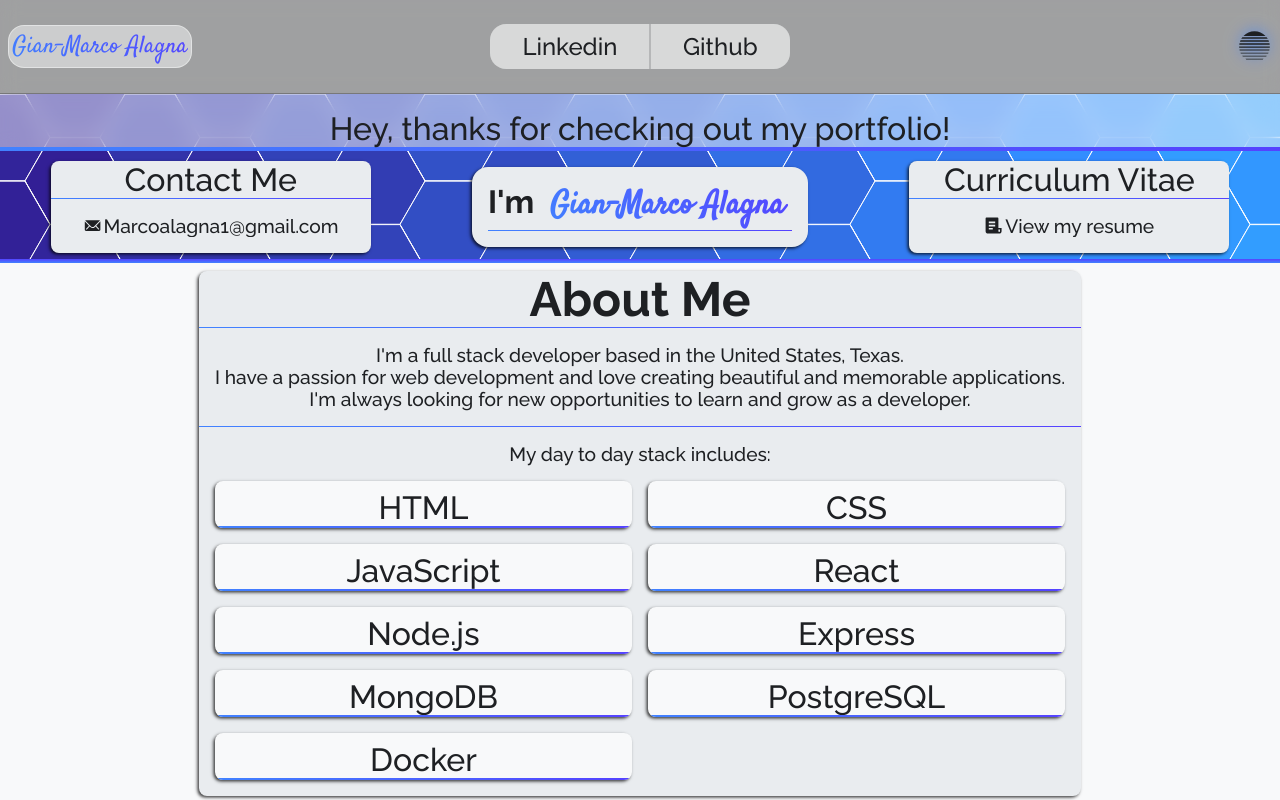
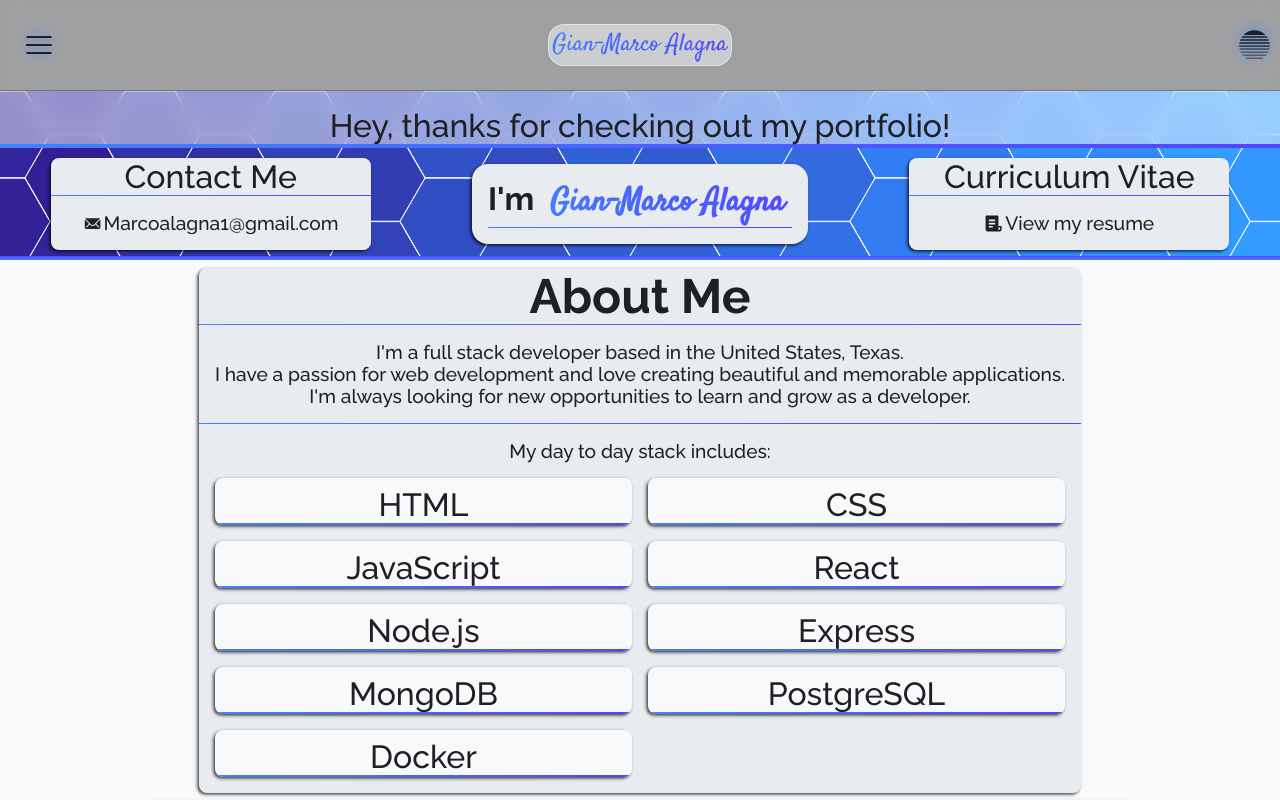
Before and after one commit to GianMarcoAlagna/Portfolio, a React (Vite) app: page / in a window 1280 px wide. Shown: the top 800 px of the page. Built offline with nearby package versions, Linux system fonts and the light colour scheme; a web font is replaced by a local one.

Commit message:
working on images

```diff
--- a/src/components/Carousel/Carousel.css
+++ b/src/components/Carousel/Carousel.css
@@ -49,6 +49,7 @@
     margin: 0 24px;
     transition: transform 0.5s;
     &:hover {
+      filter: drop-shadow(0 0 12px rgba(var(--primary-color-rgb), 1));
       transform: scale(1.1) translateY(-5%);
     }
   }
--- a/src/components/Navbar/Links.json
+++ /dev/null
@@ -1,4 +0,0 @@
-{
-  "Linkedin": "https://www.linkedin.com/in/gian-marco-alagna/",
-  "Github": "https://github.com/GianMarcoAlagna"
-}
--- a/src/components/Navbar/Navbar.css
+++ b/src/components/Navbar/Navbar.css
@@ -22,14 +22,17 @@
 
 .navbar__left {
   justify-content: flex-start;
+  align-items: center;
 }
 
 .navbar__center {
   justify-content: center;
+  align-items: center;
 }
 
 .navbar__right {
   justify-content: flex-end;
+  align-items: center;
 }
 
 .navbar__header {
@@ -40,7 +43,8 @@
   padding: 0.2rem;
   border-radius: 1rem;
   background-color: rgba(var(--bg-color-rgb), 0.5);
-  transition: background-color 0.5s ease-in-out, box-shadow 0.5s ease-in-out;
+  transition: background-color 0.5s ease-in-out, box-shadow 0.5s ease-in-out,
+    font-size 0.5s ease-in-out;
   &:hover {
     background-color: rgba(var(--bg-color-rgb), 0.7);
     box-shadow: 0 0 0.5rem rgba(var(--inverted-bg-color-rgb), 0.5);
@@ -74,10 +78,13 @@
     position: relative;
     color: var(--text-color);
     background-color: rgba(var(--bg-color-rgb), 0.5);
+    /* min-width: 10rem; */
+    width: 100%;
     text-decoration: none;
     padding: 0.5rem 2rem;
     transition: color 0.5s ease-in-out, background-color 0.5s ease-in-out,
-      transform 0.2s ease-in-out, text-shadow 0.2s ease-in-out;
+      transform 0.2s ease-in-out, text-shadow 0.2s ease-in-out,
+      font-size 0.5s ease-in-out;
     overflow: hidden;
     &::after {
       content: "";
@@ -110,3 +117,96 @@
     }
   }
 }
+
+.navbar__hamburger {
+  display: none;
+  font-size: 2rem;
+  cursor: pointer;
+  margin: 0 1rem;
+  border-radius: 50%;
+  transition: transform 0.5s ease-in-out;
+  filter: drop-shadow(0 0 0.5rem var(--primary-color));
+}
+
+.navbar__drawer {
+  display: none;
+  position: fixed;
+  flex-direction: column;
+  top: 0;
+  left: 0;
+  width: 15rem;
+  height: 100vh;
+  background-color: rgba(var(--bg-color-rgb), 0.9);
+  backdrop-filter: blur(10px);
+  z-index: 100;
+  &.open {
+    display: flex;
+    align-items: center;
+    animation: drawer-slide-in 0.5s ease-in-out;
+  }
+  &.closing {
+    display: flex;
+    align-items: center;
+    animation: drawer-slide-out 0.5s ease-in-out;
+  }
+  .navbar__drawer__link {
+    color: var(--text-color);
+    text-decoration: none;
+    padding: 1rem;
+    font-size: 1.5rem;
+    width: 100%;
+    transition: color 0.5s ease-in-out, background-color 0.5s ease-in-out;
+    &:hover {
+      color: var(--bg-color);
+      background-color: var(--text-color);
+    }
+  }
+}
+
+.navbar__header.center {
+  display: none;
+}
+
+@media screen and (max-width: 1450px) {
+  .navbar {
+    padding: 1rem 0;
+  }
+  .navbar__header {
+    display: none;
+    &.center {
+      display: block;
+    }
+  }
+  .navbar__links {
+    display: none;
+  }
+  .navbar__hamburger {
+    display: block;
+    &:hover,
+    &:active {
+      transform: scale(1.5);
+    }
+  }
+}
+
+@keyframes drawer-slide-in {
+  from {
+    opacity: 0;
+    transform: translateX(-100%);
+  }
+  to {
+    opacity: 1;
+    transform: translateX(0);
+  }
+}
+
+@keyframes drawer-slide-out {
+  from {
+    opacity: 1;
+    transform: translateX(0);
+  }
+  to {
+    opacity: 0;
+    transform: translateX(-100%);
+  }
+}
--- a/src/components/Navbar/Navbar.jsx
+++ b/src/components/Navbar/Navbar.jsx
@@ -1,10 +1,14 @@
-import { useState } from 'react';
+import { useMemo, useRef, useState } from 'react';
+import { RxHamburgerMenu } from "react-icons/rx";
 import { ColorMode } from './ColorMode';
-import Links from './Links.json';
+import Links from '../Util/Links.json';
 import './Navbar.css';
 
 export const Navbar = ({ lenis }) => {
   const [padding, setPadding] = useState('1.5rem 0.5rem')
+  const [drawerOpen, setDrawerOpen] = useState(false);
+  const drawerRef = useRef(null);
+
   lenis.on('scroll', () => {
     switch (window.scrollY) {
       case 0:
@@ -22,6 +26,21 @@ export const Navbar = ({ lenis }) => {
     });
   }
 
+  function toggleDrawer() {
+    if (drawerOpen) {
+      console.log('closing');
+      drawerRef.current.classList.add('closing');
+      drawerRef.current.classList.remove('open');
+      setTimeout(() => {
+        drawerRef.current.classList.remove('closing');
+        setDrawerOpen(false);
+      }, 450);
+    } else {
+      drawerRef.current.classList.add('open');
+      setDrawerOpen(true);
+    }
+  }
+
   return (
     <nav className="navbar" style={{
       padding
@@ -29,6 +48,11 @@ export const Navbar = ({ lenis }) => {
       <div
         className='navbar__left'
       >
+        <RxHamburgerMenu
+          size={30}
+          className="navbar__hamburger"
+          onClick={toggleDrawer}
+        />
         <header className="navbar__header">
           <span
             className="navbar__header__text"
@@ -41,12 +65,35 @@ export const Navbar = ({ lenis }) => {
       <div
         className="navbar__center"
       >
+        <header className="navbar__header center">
+          <span
+            className="navbar__header__text"
+            onClick={scrollToTop}
+          >
+            Gian-Marco Alagna
+          </span>
+        </header>
         <NavLinks />
       </div>
       <div
         className="navbar__right"
       >
         <ColorMode />
+      </div>
+      <div className="navbar__drawer" ref={drawerRef}>
+        <RxHamburgerMenu
+          className={drawerOpen ? "navbar__hamburger visible" : "navbar__hamburger"}
+          onClick={toggleDrawer}
+        />
+        {Object.entries(Links).map(link => (
+          <a
+            href={link[1]}
+            key={link[1]}
+            className="navbar__drawer__link"
+          >
+            {link[0]}
+          </a>
+        ))}
       </div>
     </nav>
   )
@@ -56,13 +103,10 @@ const NavLinks = () => {
   const links = [];
   for (let link in Links) {
     links.push(
-      <a
-        href={Links[link]}
+      <NavLink
+        link={link}
         key={link}
-        className="navbar__link"
-      >
-        {link}
-      </a>
+      />
     )
   }
   return (
@@ -71,3 +115,15 @@ const NavLinks = () => {
     </div>
   )
 }
+
+const NavLink = ({ link }) => {
+  return (
+    <a
+      href={Links[link]}
+      key={link}
+      className="navbar__link"
+    >
+      {link}
+    </a>
+  )
+}
--- a/src/components/Skills/Skills.jsx
+++ b/src/components/Skills/Skills.jsx
@@ -25,7 +25,7 @@ export const Skills = () => {
   return (
     <Card>
       <Card.Header>
-        <h2 className="Header">Skills</h2>
+        <h2 className="Header">Tech Proficiency</h2>
       </Card.Header>
       <Card.Body>
         <Carousel
--- /dev/null
+++ b/src/components/Util/Links.json
@@ -0,0 +1,5 @@
+{
+  "Linkedin": "https://www.linkedin.com/in/gian-marco-alagna/",
+  "Github": "https://github.com/GianMarcoAlagna",
+  "P5.JS": "https://editor.p5js.org/Ocramium/sketches"
+}
--- a/src/index.css
+++ b/src/index.css
@@ -5,6 +5,10 @@
   transition: background-color 0.25s ease-in-out;
   /* -webkit-font-smoothing: antialiased;
   -moz-osx-font-smoothing: grayscale; */
+}
+
+.visible {
+  display: block;
 }
 
 a {
```
